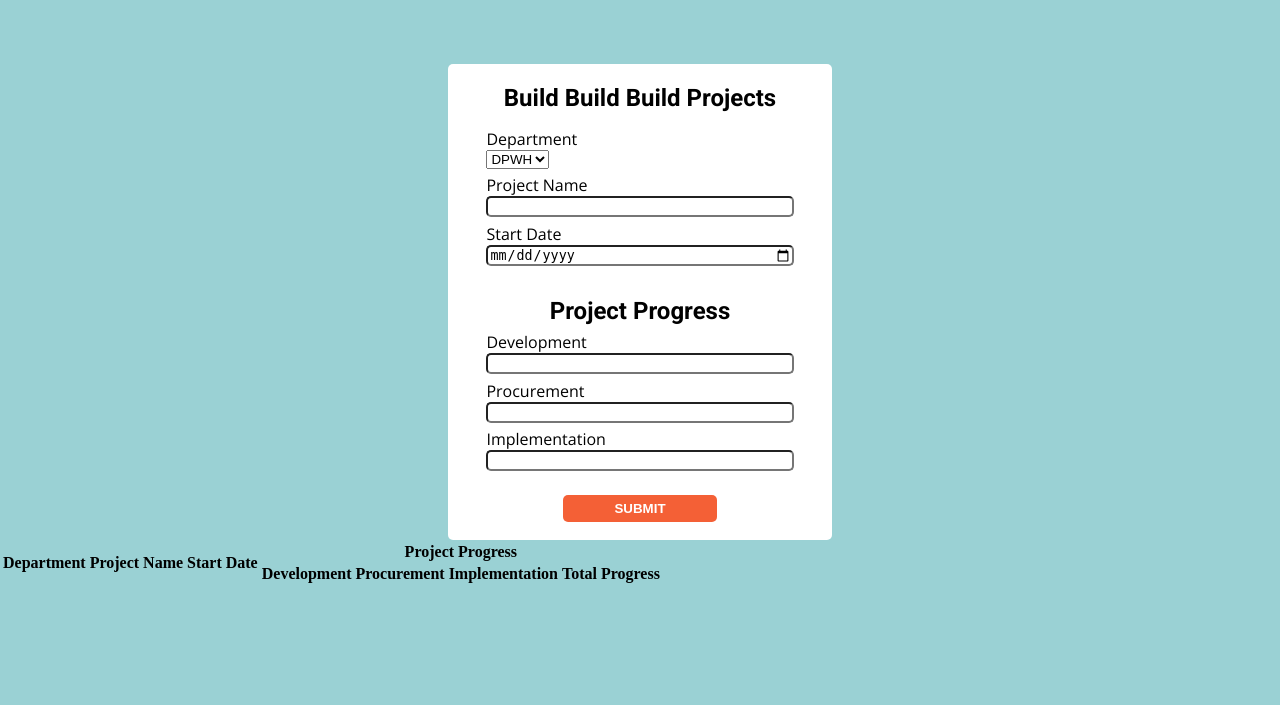
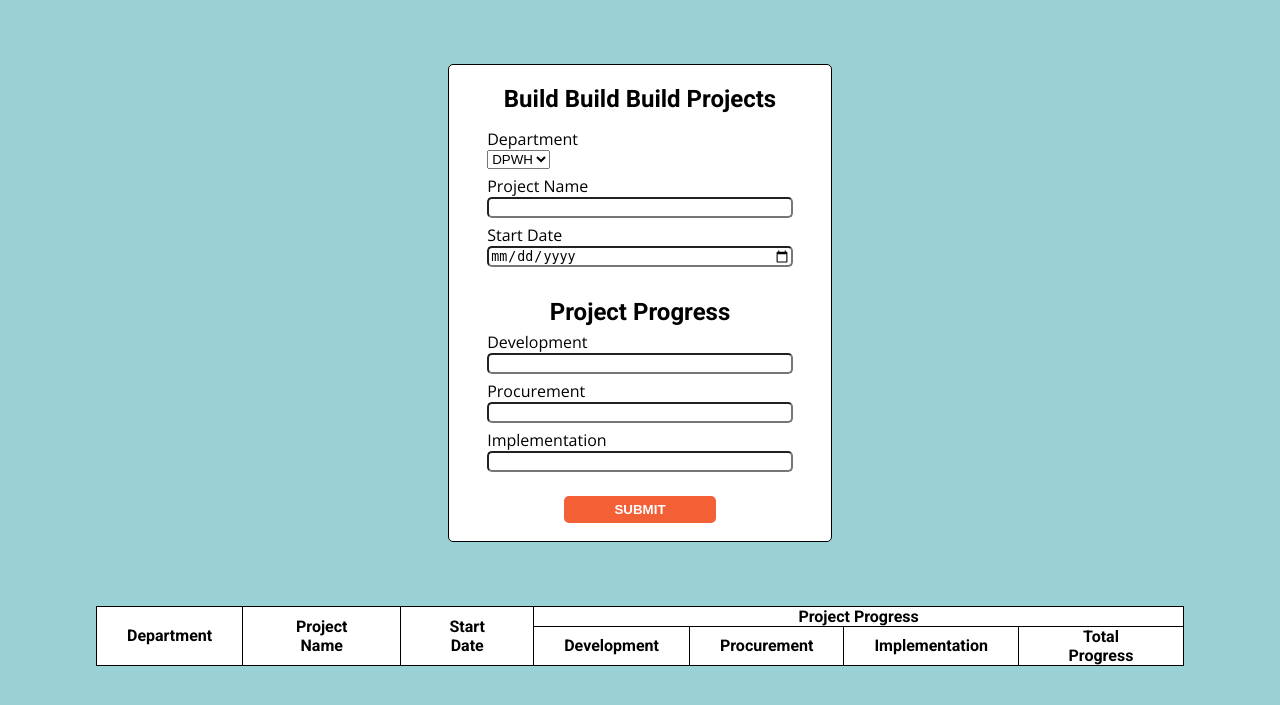
Before and after one commit to kramsuiluj/build-progress, a PHP site: page / in a window 1280 px wide. Shown: the top 705 px of the page. Run offline with PHP 8.4, Linux system fonts and the light colour scheme; data that the repository does not hold is empty.

Commit message:
added data on the table in index.php file

```diff
--- a/index.js
+++ b/index.js
@@ -5,11 +5,10 @@ const inputs = document.querySelectorAll('input');
 
 // This block of code stores all the regex patterns.
 const patterns = {
-    // pname: /^[\w\.?-? ?]{4,50}$/,
-    pname: /^[a-zA-Z\d? ?\-?]{4,50}$/,
-    development: /^[0-9\.?]{1,5}%$/,
-    procurement: /^[0-9\.?]{1,5}%$/,
-    implementation: /^[0-9\.?]{1,5}%$/
+    pname: /^[a-zA-Z\d? ?\-?\.?,?]{4,50}$/,
+    development: /^[0-9\.?]{1,5}$/,
+    procurement: /^[0-9\.?]{1,5}$/,
+    implementation: /^[0-9\.?]{1,5}$/
 }
 
 // Validation function
--- a/index.php
+++ b/index.php
@@ -7,7 +7,7 @@ $failed = '';
 
 if (isset($_POST['submit'])) {
 
-    if (empty($_POST['department']) || empty($_POST['pname']) || empty($_POST['sdate']) || empty($_POST['development']) || empty($_POST['procurement']) || empty($_POST['implementation'])) {
+    if (empty($_POST['department']) || empty($_POST['pname']) || empty($_POST['sdate'])) {
 
         echo 'All input fields are required to proceed.';
 
@@ -149,13 +149,13 @@ $results = $crud->getProjects();
 
                 <?php foreach($results as $result) { ?>
                     <tr>
-                        <th><?php echo $result['department']; ?></th>
-                        <th><?php echo $result['pname']; ?></th>
-                        <th><?php echo $result['sdate']; ?></th>
-                        <th><?php echo $result['development'] . '%'; ?></th>
-                        <th><?php echo $result['procurement'] . '%'; ?></th>
-                        <th><?php echo $result['implementation'] . '%'; ?></th>
-                        <th><?php echo ($result['development'] + $result['procurement'] + $result['implementation']) . '%'; ?></th>
+                        <td><?php echo $result['department']; ?></td>
+                        <td><?php echo $result['pname']; ?></td>
+                        <td><?php echo $result['sdate']; ?></td>
+                        <td><?php echo $result['development'] . '%'; ?></td>
+                        <td><?php echo $result['procurement'] . '%'; ?></td>
+                        <td><?php echo $result['implementation'] . '%'; ?></td>
+                        <td><?php echo ($result['development'] + $result['procurement'] + $result['implementation']) . '%'; ?></td>
                     </tr>
                 <?php } ?>
 
--- a/styles.css
+++ b/styles.css
@@ -56,6 +56,7 @@ body {
     border-radius: 5px;
     padding-top: 1px;
     overflow: hidden;
+    border: 1px solid black;
 }
 /* End of Form Container Styles */
 
@@ -140,3 +141,39 @@ input.input-invalid {
     border-color: orange;
 }
 /* End of Input Validation Styles */
+
+
+/* ---------------------------------------------------------------------- */
+
+
+/* Table Styles */
+.table-container {
+    width: 100%;
+    max-width: 85%;
+    margin: 5% auto;
+    border-radius: 5px;
+}
+
+table {
+    margin: 0 auto;
+    border-collapse: collapse;
+    border-spacing: 0px 5px;
+    background-color: white;
+}
+
+table > tr {
+
+}
+
+table tr > th {
+    font-family: var(--headings);
+    border: 1px solid black;
+    padding: 0 30px;
+}
+
+table tr > td {
+    font-family: var(--labels);
+    border: 1px solid black;
+    text-align: center;
+}
+/* End of Table Styles */
```
